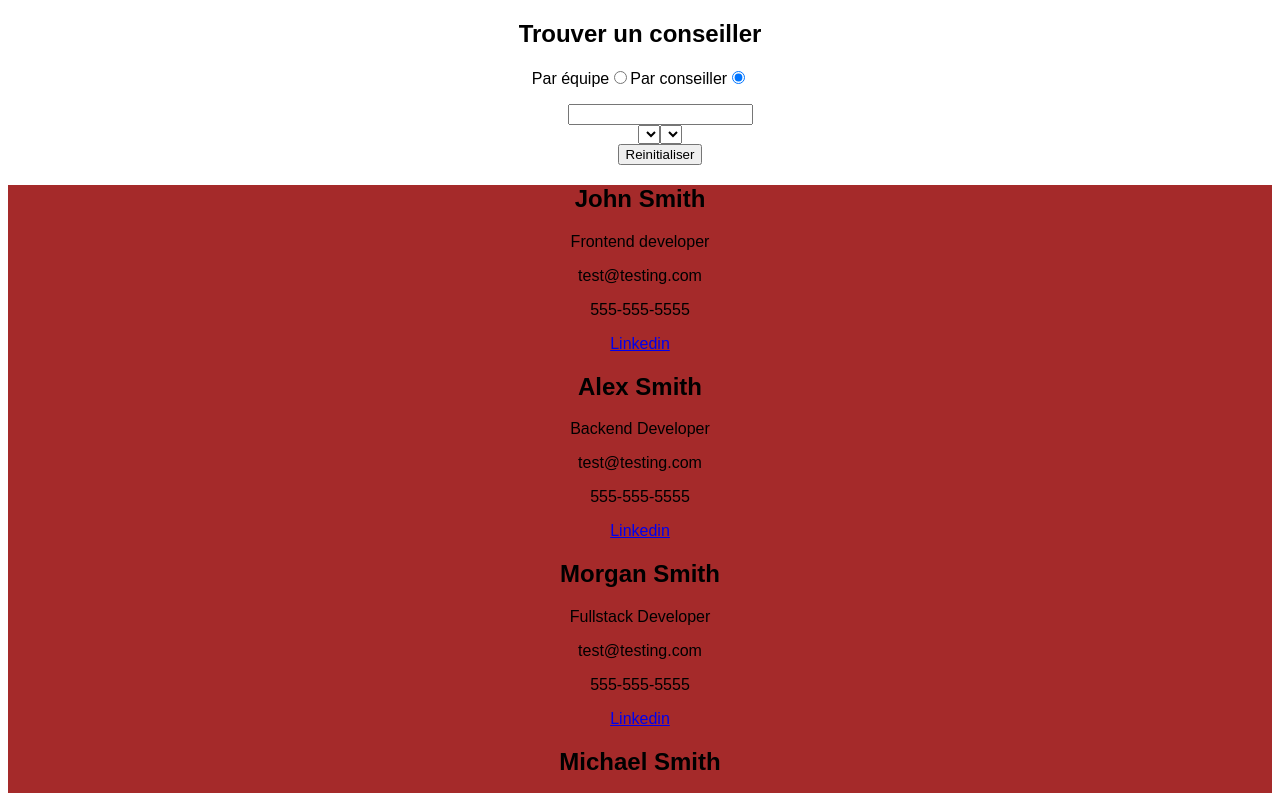
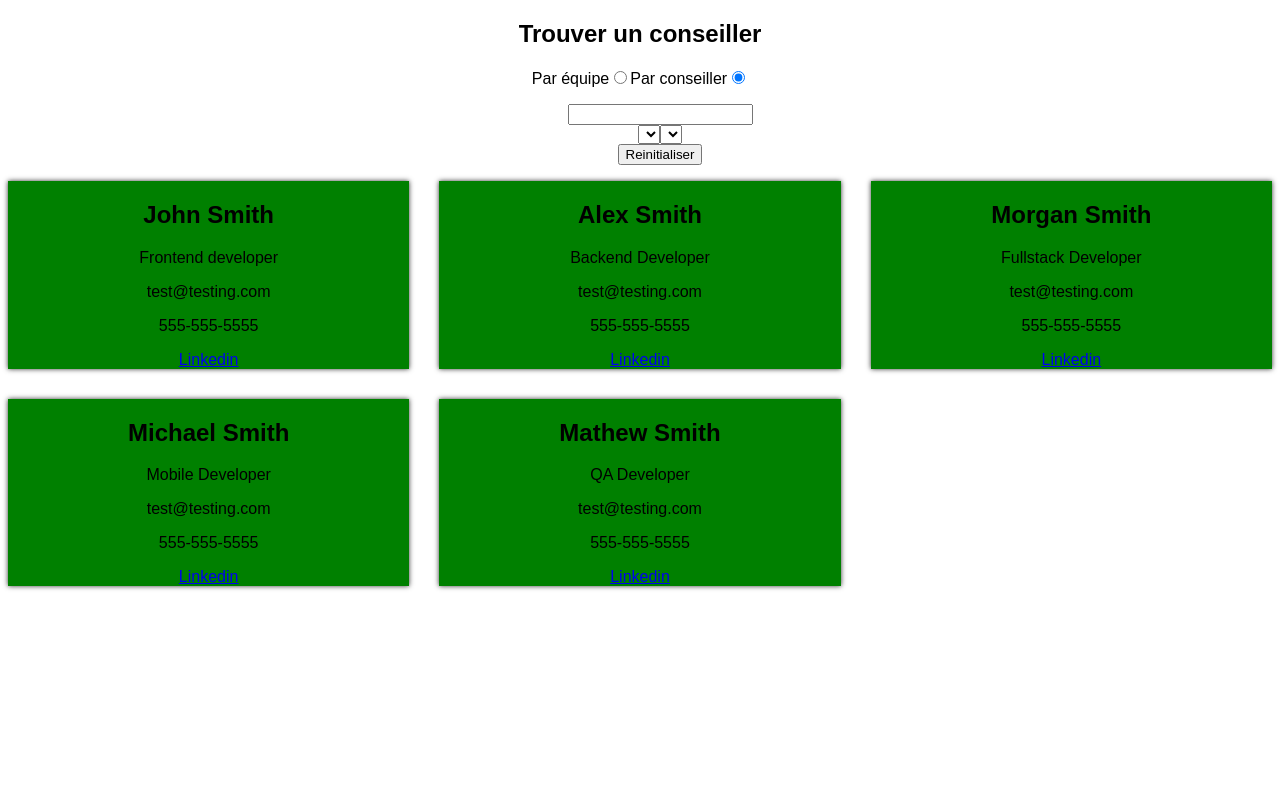
Before and after one commit to wes225/SearchProject, a React app: page / in a window 1280 px wide. Shown: the top 793 px of the page. Built offline with nearby package versions, Linux system fonts and the light colour scheme.

Commit message:
Adds css ajustments

```diff
--- a/src/Components/Advisor.js
+++ b/src/Components/Advisor.js
@@ -1,6 +1,7 @@
 import React from "react";
+import '../Components/AdvisorResults.css'
 const Advisor = (props) => (
-  <div>
+  <div className="advisor">
     <h2>{props.name}</h2>
     <p>{props.title}</p>
     <a>{props.email}</a>
--- a/src/Components/AdvisorResults.css
+++ b/src/Components/AdvisorResults.css
@@ -1,7 +1,10 @@
-.test{
-    background-color: brown
-}
-.test:hover{
-    border: 3px;
-    border-color: brown
-}
+.wrapper {
+    display: grid;
+    grid-template-columns: 1fr 1fr 1fr;
+    grid-gap: 30px;
+  }
+
+  .advisor {
+    box-shadow: 0 0 5px rgba(0, 0, 0, 0.8);
+    background-color:green;
+  }
--- a/src/Components/AdvisorResults.js
+++ b/src/Components/AdvisorResults.js
@@ -22,8 +22,8 @@ export default class AdvisorResults extends Component {
   render() {
 
     return (
-      <div className="test">{this.state.allAdvisors.map(advisor =>
-        <Advisor key={advisor.id} {...advisor} className="test"/>
+      <div className="wrapper">{this.state.allAdvisors.map(advisor =>
+        <Advisor key={advisor.id} {...advisor} />
         )}</div>
 
     )
```
